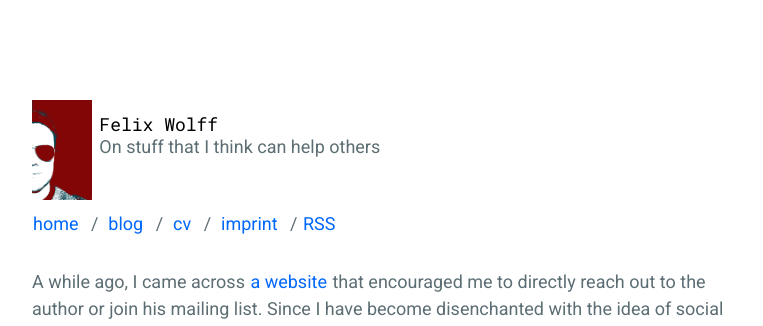
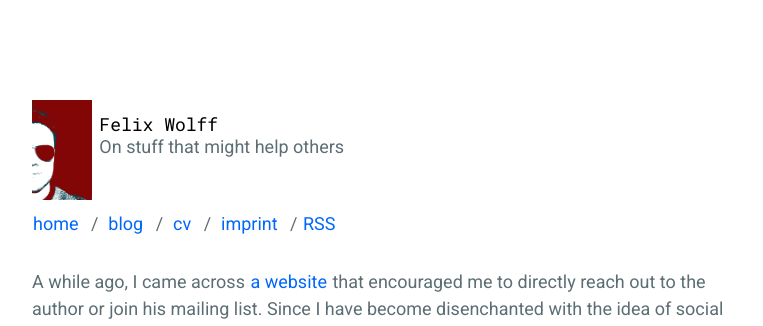
Before and after one commit to flxw/flxw.github.io, a Jekyll site: the page built from index.md, in a window 1280 px wide. Shown: the top 326 px of the page, without its empty margins (258-1021 px from the left). Built offline with Jekyll 4.4.1, drawn with Linux system fonts in a browser that asks for light colours.

Commit message:
Change tagline a bit

```diff
--- a/_config.yml
+++ b/_config.yml
@@ -1,8 +1,8 @@
 # Site settings
 title: "Felix Wolff"
-description: On stuff that I think can help others
+description: On stuff that might help others
 author: Felix Wolff
-url: "https://flxw.de" # the base hostname & protocol for your site
+url: "https://flxw.de"
 
 # Build settings
 include: [_pages]
```
